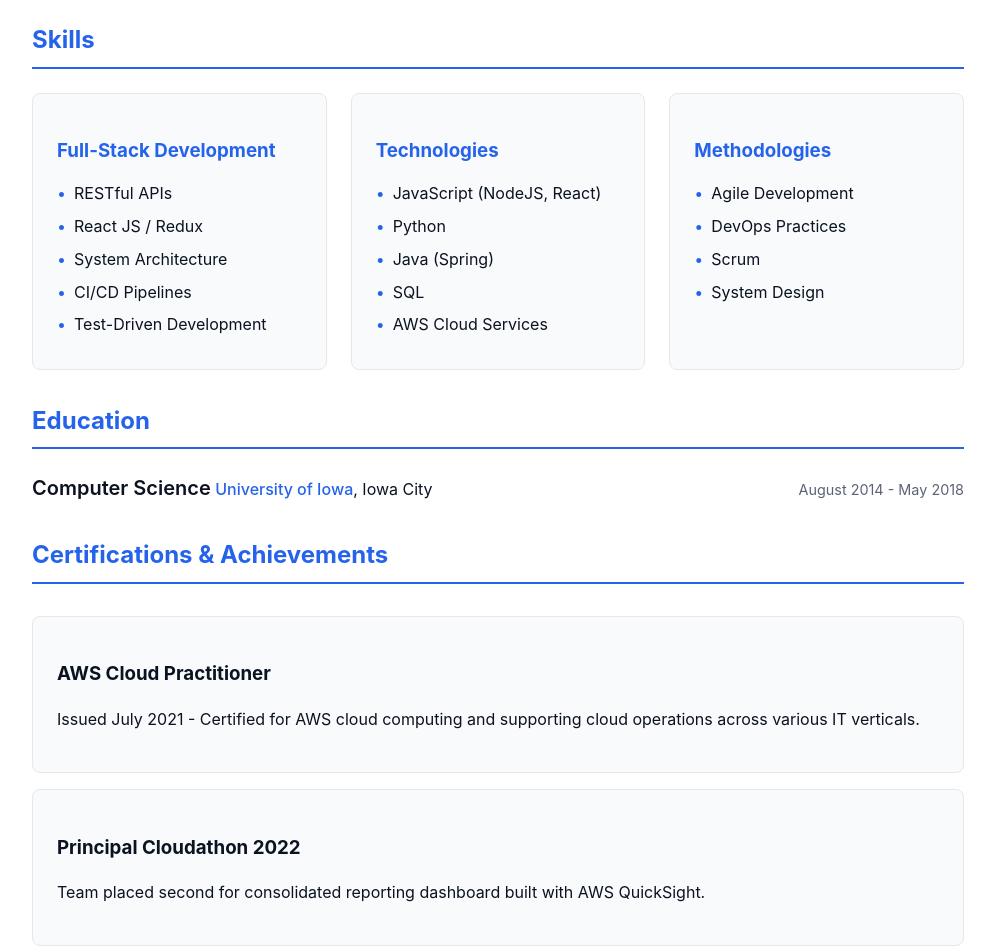
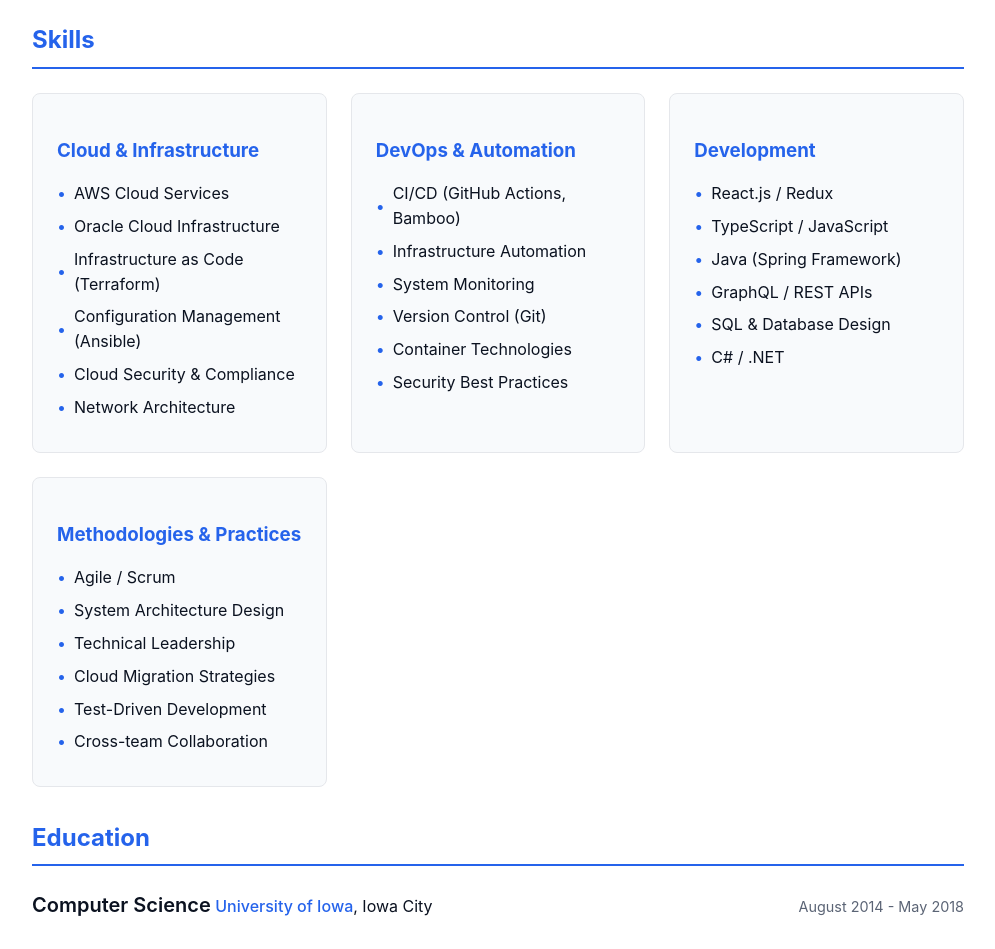
Before and after one commit to collinlidstrom/collinlidstrom.github.io, a plain HTML site: page resume/index.html in a window 1280 px wide. Shown: the part 1580-2529 px from the top of the page, without its empty margins (142-1137 px from the left). Drawn offline with Linux system fonts and the light colour scheme.

Commit message:
update reusme technologies

```diff
--- a/resume/index.html
+++ b/resume/index.html
@@ -147,32 +147,47 @@
             <h2>Skills</h2>
             <div class="skills-grid">
                 <div class="skill-category">
-                    <h3>Full-Stack Development</h3>
+                    <h3>Cloud & Infrastructure</h3>
                     <ul class="skill-list">
-                        <li>RESTful APIs</li>
-                        <li>React JS / Redux</li>
-                        <li>System Architecture</li>
-                        <li>CI/CD Pipelines</li>
-                        <li>Test-Driven Development</li>
+                        <li>AWS Cloud Services</li>
+                        <li>Oracle Cloud Infrastructure</li>
+                        <li>Infrastructure as Code (Terraform)</li>
+                        <li>Configuration Management (Ansible)</li>
+                        <li>Cloud Security & Compliance</li>
+                        <li>Network Architecture</li>
                     </ul>
                 </div>
                 <div class="skill-category">
-                    <h3>Technologies</h3>
+                    <h3>DevOps & Automation</h3>
                     <ul class="skill-list">
-                        <li>JavaScript (NodeJS, React)</li>
-                        <li>Python</li>
-                        <li>Java (Spring)</li>
-                        <li>SQL</li>
-                        <li>AWS Cloud Services</li>
+                        <li>CI/CD (GitHub Actions, Bamboo)</li>
+                        <li>Infrastructure Automation</li>
+                        <li>System Monitoring</li>
+                        <li>Version Control (Git)</li>
+                        <li>Container Technologies</li>
+                        <li>Security Best Practices</li>
                     </ul>
                 </div>
                 <div class="skill-category">
-                    <h3>Methodologies</h3>
+                    <h3>Development</h3>
                     <ul class="skill-list">
-                        <li>Agile Development</li>
-                        <li>DevOps Practices</li>
-                        <li>Scrum</li>
-                        <li>System Design</li>
+                        <li>React.js / Redux</li>
+                        <li>TypeScript / JavaScript</li>
+                        <li>Java (Spring Framework)</li>
+                        <li>GraphQL / REST APIs</li>
+                        <li>SQL & Database Design</li>
+                        <li>C# / .NET</li>
+                    </ul>
+                </div>
+                <div class="skill-category">
+                    <h3>Methodologies & Practices</h3>
+                    <ul class="skill-list">
+                        <li>Agile / Scrum</li>
+                        <li>System Architecture Design</li>
+                        <li>Technical Leadership</li>
+                        <li>Cloud Migration Strategies</li>
+                        <li>Test-Driven Development</li>
+                        <li>Cross-team Collaboration</li>
                     </ul>
                 </div>
             </div>
```
